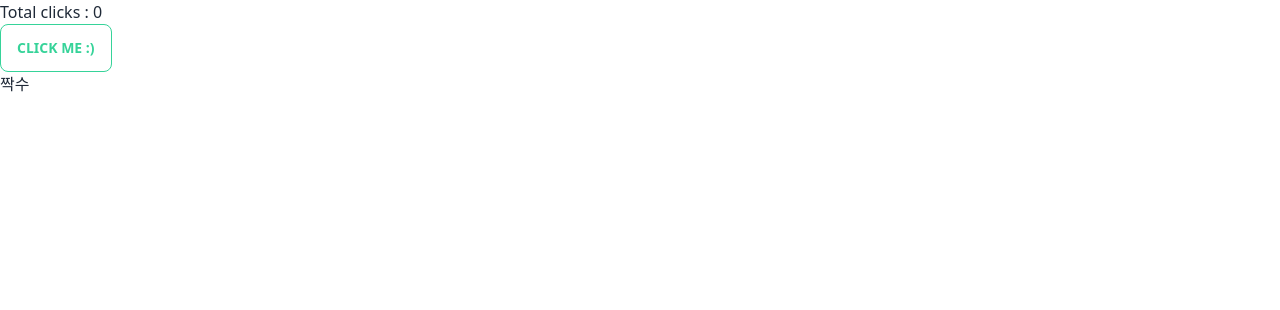
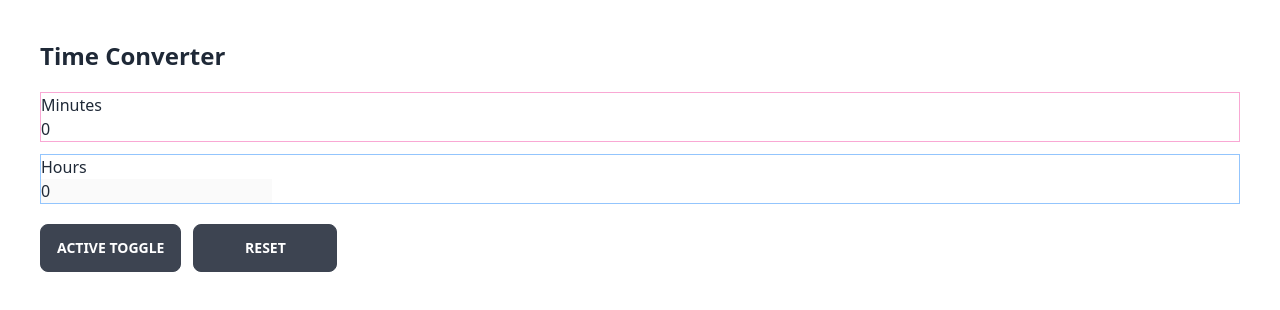
Before and after one commit to leeyeonji28/react-first-exam, a React (Create React App) app: page / in a window 1280 px wide. Shown: the top 310 px of the page. Built offline with nearby package versions, Linux system fonts and the light colour scheme.

Commit message:
time converter tailwind 적용

```diff
--- a/src/App.js
+++ b/src/App.js
@@ -3,11 +3,48 @@ import Convert from "./Convert";
 import Counter from "./Counter";
 
 function App() {
-  const [counter, setCounter] = useState(0);
+  const [minutes, setMinutes] = useState(0);
+  const [disabled, setDisabled] = useState(false);
+
+  const onChange = (e) => {
+    setMinutes(e.target.value);
+  };
+  const changeActive = () => {
+    setDisabled(!disabled);
+  };
+  const reset = () => {
+    setMinutes(0);
+  };
+
   return (
-    <div className="">
-      <Counter counter={counter} setCounter={setCounter} />
-      <Convert counter={counter} setCounter={setCounter} />
+    <div className="p-10">
+      <div className="font-bold text-2xl">Time Converter</div>
+      <div className="border border-pink-300 mb-3 mt-5">
+        <div>Minutes</div>
+        <input
+          type="number"
+          placeholder="Minutes"
+          value={minutes}
+          onChange={onChange}
+          disabled={disabled}
+        />
+      </div>
+      <div className="border border-blue-300 mb-5">
+        <div>Hours</div>
+        <input
+          type="number"
+          placeholder="Hours"
+          value={Math.floor(minutes / 60)}
+          onChange={() => {}}
+          disabled={!disabled}
+        />
+      </div>
+      <button onClick={changeActive} className="btn mr-3">
+        active toggle
+      </button>
+      <button onClick={reset} className="btn w-36">
+        reset
+      </button>
     </div>
   );
 }
```
